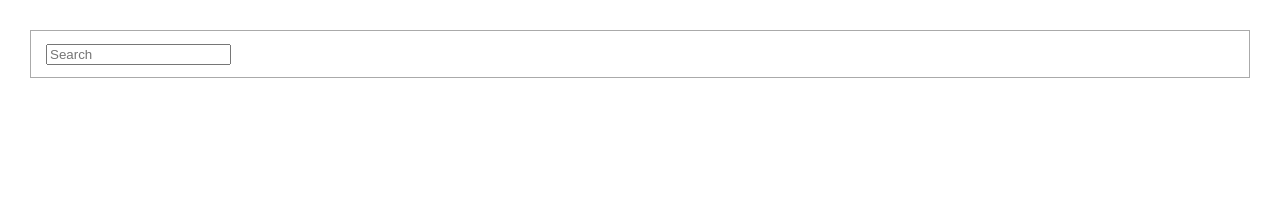
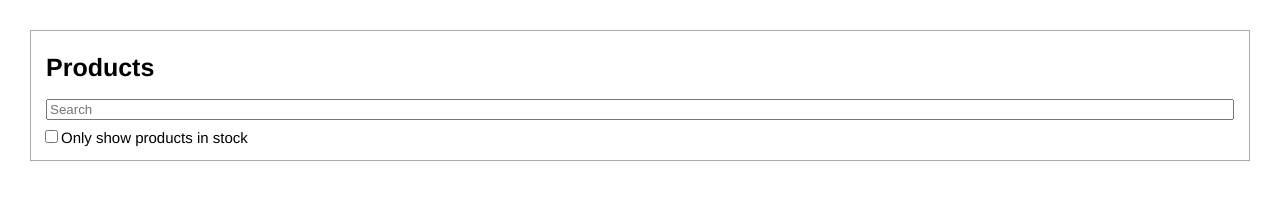
Before and after one commit to loug38/ReactJSTutorial, a website: page ReactJSPlayground/public/index.html in a window 1280 px wide. Drawn offline with nearby package versions, Linux system fonts and the light colour scheme.

Commit message:
Fixed some of the style issues

```diff
--- a/ReactJSPlayground/public/css/base.css
+++ b/ReactJSPlayground/public/css/base.css
@@ -5,13 +5,6 @@ body {
   line-height: 1.7;
   margin: 0;
   padding: 30px;
-}
-
-title {
-  font-family: "Helvetica Neue", Helvetica, Arial, sans-serif;
-  font-size: 15px;
-  line-height: 1.7;
-  padding: 20px;
 }
 
 box {
@@ -25,4 +18,15 @@ box {
 
 searchBar {
   padding: 5px;
+  display: flex;
+  flex-direction: column;
 }
+
+title {
+  display: flex;
+  padding: 5px;
+  font-size: 25px;
+  font-weight: bolder;
+  line-height: 1.7;
+  font-family: "Helvetica Neue", Helvetica, Arial, sans-serif;
+}
--- a/ReactJSPlayground/public/scripts/myexample.js
+++ b/ReactJSPlayground/public/scripts/myexample.js
@@ -19,6 +19,8 @@ var SearchBar = React.createClass({
 				<searchBar>
 					<input type="text" placeholder="Search" />
 				</searchBar>
+				<input type="checkbox" />
+				Only show products in stock
 			</form>
 		);
 	}
```
